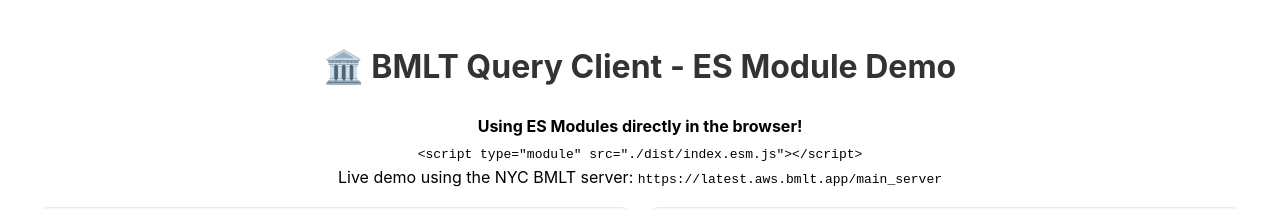
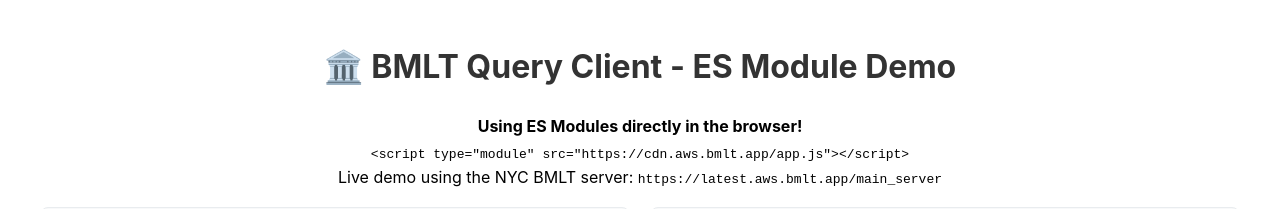
Before and after one commit to bmlt-enabled/bmlt-query-client, a website built with Vite: page docs/index.html in a window 1280 px wide. Shown: the top 209 px of the page. Built offline with nearby package versions, Linux system fonts and the light colour scheme.

Commit message:
Change cdn

```diff
--- a/docs/index.html
+++ b/docs/index.html
@@ -109,7 +109,7 @@
     <h1>🏛️ BMLT Query Client - ES Module Demo</h1>
     <p style="text-align: center;">
         <strong>Using ES Modules directly in the browser!</strong><br>
-        <code>&lt;script type="module" src="./dist/index.esm.js"&gt;&lt;/script&gt;</code><br>
+        <code>&lt;script type="module" src="https://cdn.aws.bmlt.app/app.js"&gt;&lt;/script&gt;</code><br>
         Live demo using the NYC BMLT server: <code>https://latest.aws.bmlt.app/main_server</code>
     </p>
 
```
